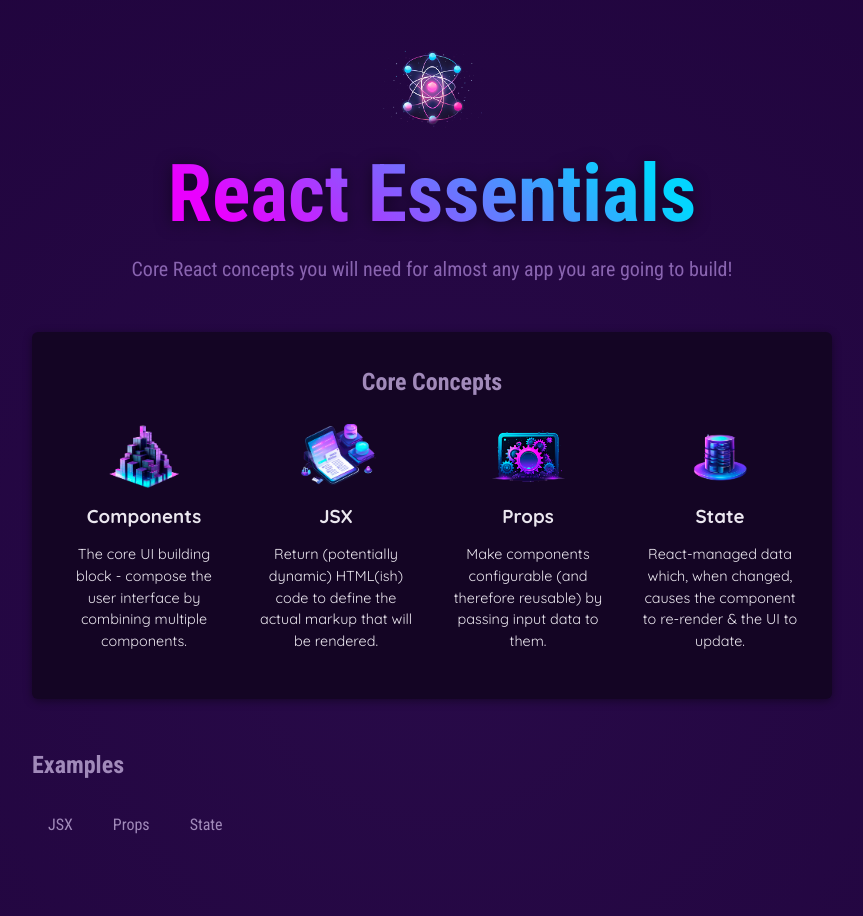
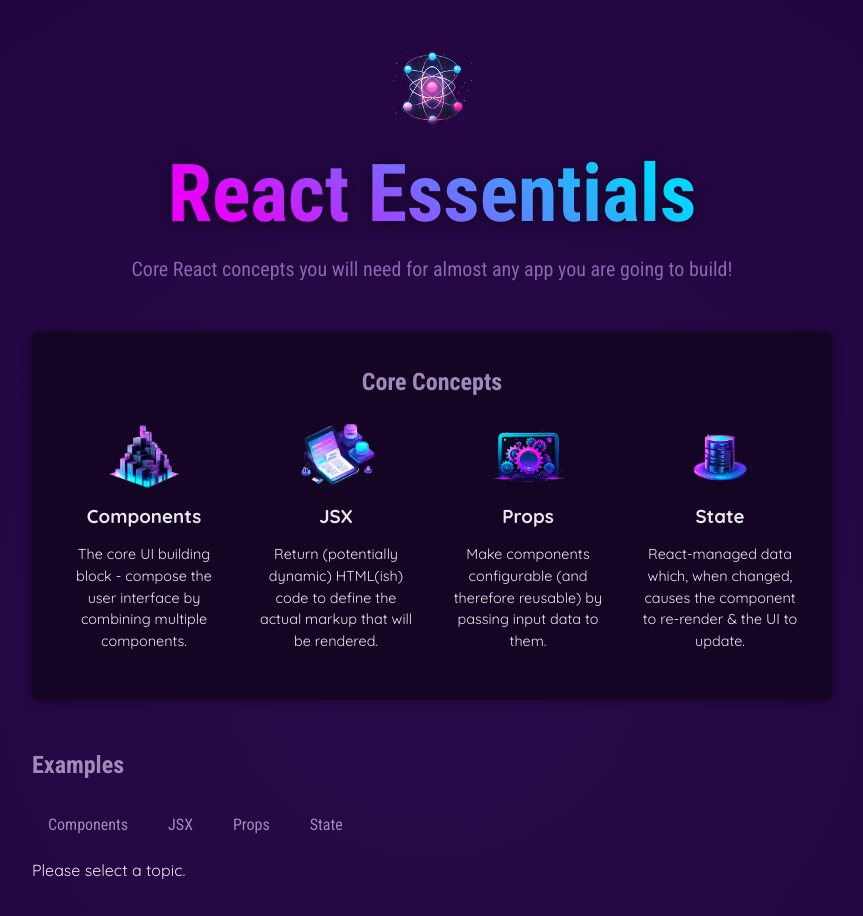
Before and after one commit to zeevbensender/react-course, a React (Vite) app in the folder 03-52-reacting-to-events/11-passing-functions-as-values/: page / in a window 1280 px wide. Shown: the top 916 px of the page, without its empty margins (208-1071 px from the left). Built offline with nearby package versions, Linux system fonts and the light colour scheme.

Commit message:
Conditional rendering of content

```diff
--- a/03-52-reacting-to-events/11-passing-functions-as-values/src/App.jsx
+++ b/03-52-reacting-to-events/11-passing-functions-as-values/src/App.jsx
@@ -5,8 +5,6 @@ import CoreConcept from './components/CoreConcept.jsx';
 import TabButton from './components/TabButton.jsx';
 
 function App() {
-  useState();
-  // let tabContent = 'Please click a button';
   const [selectedTopic, setSelectedTopic] = useState();
   function handleClick(lbl) {
     setSelectedTopic(lbl);
@@ -20,10 +18,12 @@ function App() {
         <h3>{EXAMPLES[selectedTopic].title}</h3>
         <p>{EXAMPLES[selectedTopic].description}</p>
         <pre>
-        {EXAMPLES[selectedTopic].code}
+          <code>
+            {EXAMPLES[selectedTopic].code}
+          </code>
         </pre>
       </div>
-    )
+    );
   }
   return (
     <div>
@@ -45,11 +45,14 @@ function App() {
         <section id="examples">
           <h2>Examples</h2>
           <menu>
-            <TabButton onMouse={() => handleClick('JSX')}>JSX</TabButton>
-            <TabButton onMouse={() => handleClick('Props')}>Props</TabButton>
-            <TabButton onMouse={() => handleClick('State')}>State</TabButton>
+            <TabButton onSelect={() => handleClick('components')}>
+              Components
+            </TabButton>
+            <TabButton onSelect={() => handleClick('jsx')}>JSX</TabButton>
+            <TabButton onSelect={() => handleClick('props')}>Props</TabButton>
+            <TabButton onSelect={() => handleClick('state')}>State</TabButton>
           </menu>
-          {selectedTopic}
+          {tabContent}
         </section>
       </main>
     </div>
--- a/03-52-reacting-to-events/11-passing-functions-as-values/src/components/TabButton.jsx
+++ b/03-52-reacting-to-events/11-passing-functions-as-values/src/components/TabButton.jsx
@@ -1,8 +1,8 @@
-export default function TabButton({ children, onMouse }) {
+export default function TabButton({ children, onSelect }) {
   console.log('TABBUTTON COMPONENT EXECUTING');
   return (
     <li>
-      <button onClick={onMouse}>{children}</button>
+      <button onClick={onSelect}>{children}</button>
     </li>
   );
 }
```
